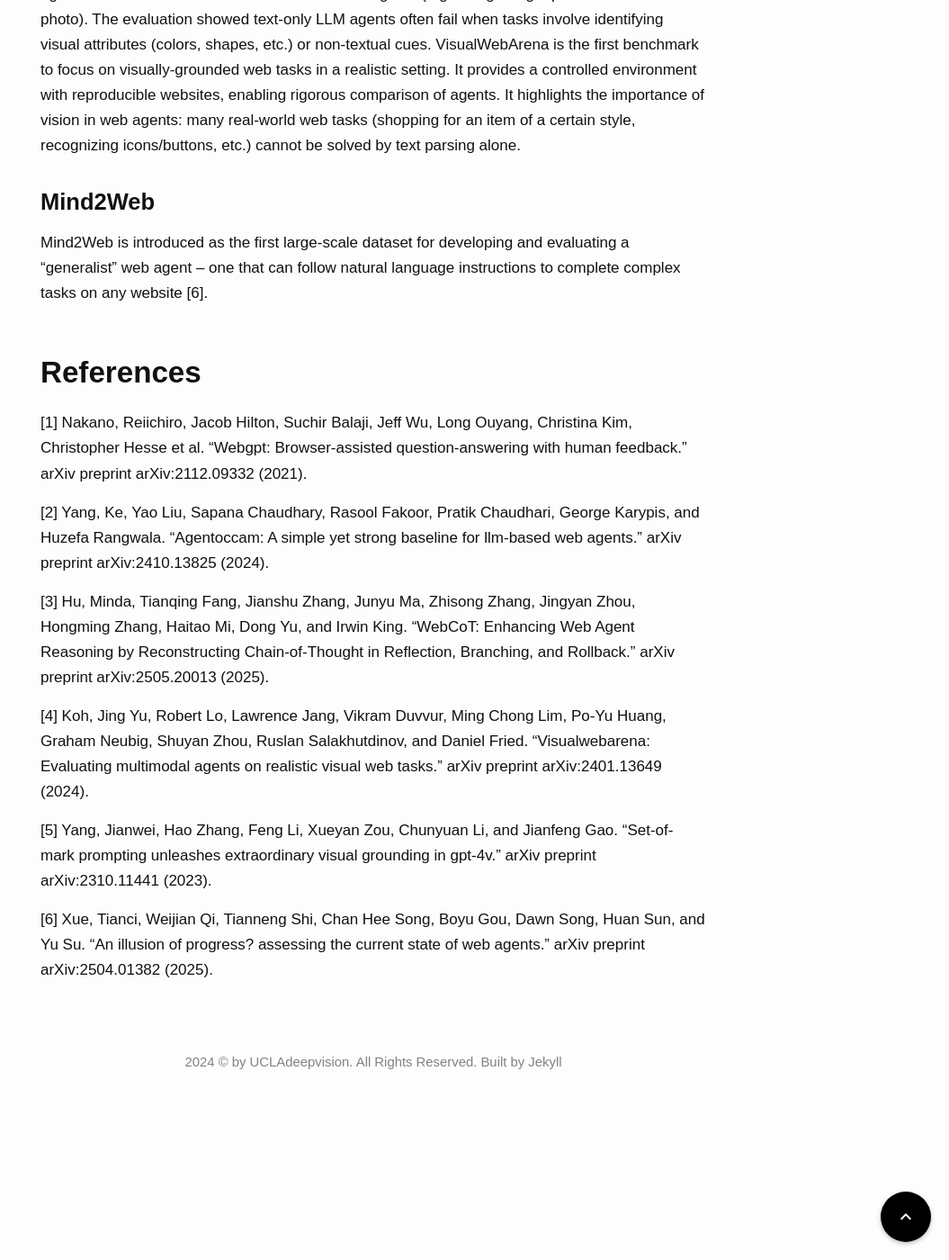
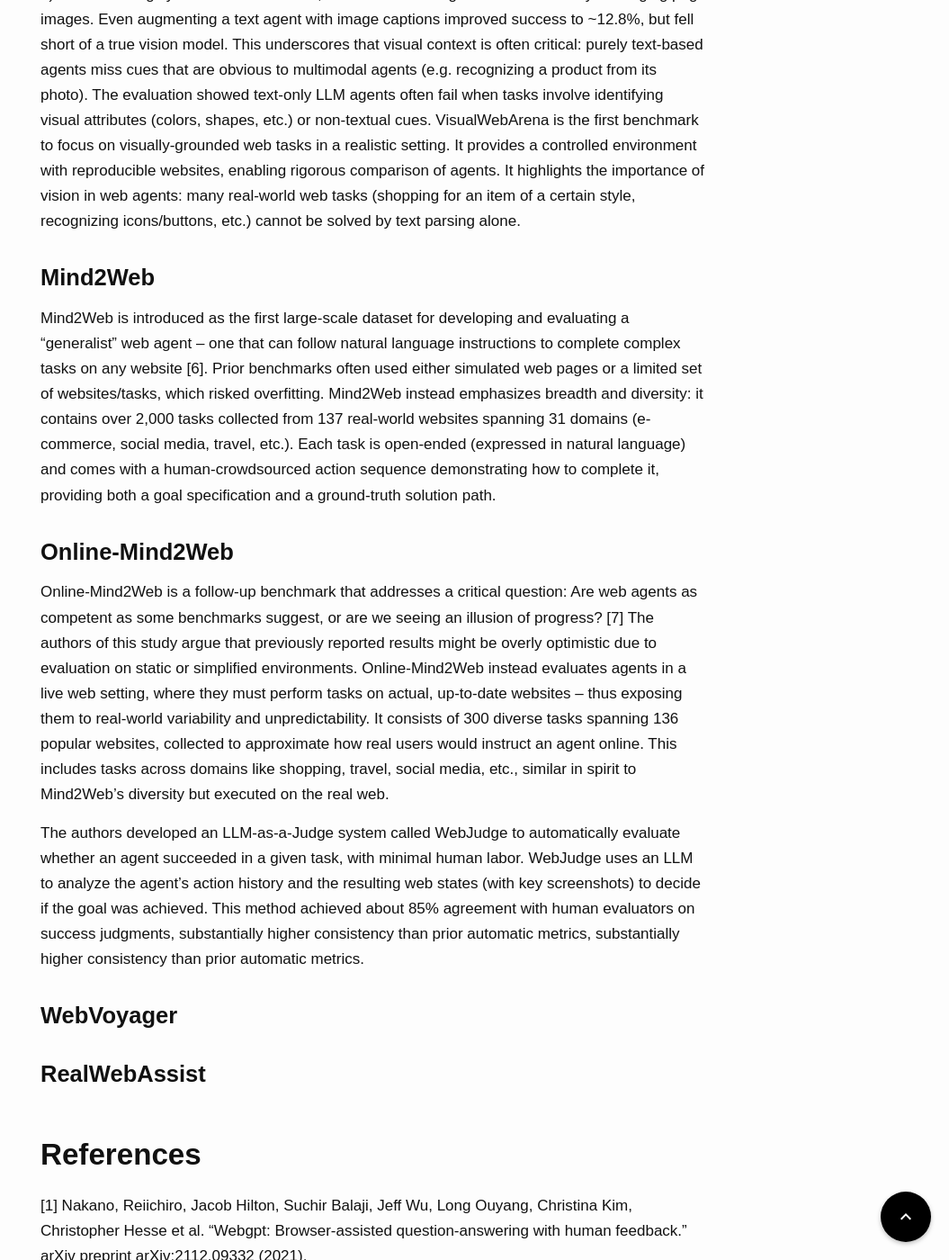
Before and after one commit to UCLAdeepvision/CS269-Projects-2025Spring, a Jekyll site: the page built from _posts/2025-06-03-student-27-WebAgent.md, in a window 1280 px wide and 1400 px high, scrolled down 3951 px. Shown: the whole window at 90% size, without its empty margins (225-1280 px from the left). Built offline with Jekyll 4.4.1, drawn with Linux system fonts in a browser that asks for light colours; some web fonts are replaced; comment, search, counter and statistics services are not loaded; some of the changed text lies outside the part shown.

Commit message:
mind2web

```diff
--- a/_posts/2025-06-03-student-27-WebAgent.md
+++ b/_posts/2025-06-03-student-27-WebAgent.md
@@ -53,8 +53,18 @@ The benchmark supports various agent types. The authors evaluated state-of-the-a
 
 ### Mind2Web
 
-Mind2Web is introduced as the first large-scale dataset for developing and evaluating a “generalist” web agent – one that can follow natural language instructions to complete complex tasks on any website [6].
+Mind2Web is introduced as the first large-scale dataset for developing and evaluating a “generalist” web agent – one that can follow natural language instructions to complete complex tasks on any website [6]. Prior benchmarks often used either simulated web pages or a limited set of websites/tasks, which risked overfitting. Mind2Web instead emphasizes breadth and diversity: it contains over 2,000 tasks collected from 137 real-world websites spanning 31 domains (e-commerce, social media, travel, etc.). Each task is open-ended (expressed in natural language) and comes with a human-crowdsourced action sequence demonstrating how to complete it, providing both a goal specification and a ground-truth solution path.
 
+### Online-Mind2Web
+
+Online-Mind2Web is a follow-up benchmark that addresses a critical question: Are web agents as competent as some benchmarks suggest, or are we seeing an illusion of progress? [7] The authors of this study argue that previously reported results might be overly optimistic due to evaluation on static or simplified environments. Online-Mind2Web instead evaluates agents in a live web setting, where they must perform tasks on actual, up-to-date websites – thus exposing them to real-world variability and unpredictability. It consists of 300 diverse tasks spanning 136 popular websites, collected to approximate how real users would instruct an agent online. This includes tasks across domains like shopping, travel, social media, etc., similar in spirit to Mind2Web’s diversity but executed on the real web.
+
+The authors developed an LLM-as-a-Judge system called WebJudge to automatically evaluate whether an agent succeeded in a given task, with minimal human labor. WebJudge uses an LLM to analyze the agent’s action history and the resulting web states (with key screenshots) to decide if the goal was achieved. This method achieved about 85% agreement with human evaluators on success judgments, substantially higher consistency than prior automatic metrics, substantially higher consistency than prior automatic metrics.
+
+
+### WebVoyager
+
+### RealWebAssist
 
 ## References
 
@@ -68,4 +78,6 @@ Mind2Web is introduced as the first large-scale dataset for developing and evalu
 
 [5] Yang, Jianwei, Hao Zhang, Feng Li, Xueyan Zou, Chunyuan Li, and Jianfeng Gao. "Set-of-mark prompting unleashes extraordinary visual grounding in gpt-4v." arXiv preprint arXiv:2310.11441 (2023).
 
-[6] Xue, Tianci, Weijian Qi, Tianneng Shi, Chan Hee Song, Boyu Gou, Dawn Song, Huan Sun, and Yu Su. "An illusion of progress? assessing the current state of web agents." arXiv preprint arXiv:2504.01382 (2025).
+[6] Deng, Xiang, Yu Gu, Boyuan Zheng, Shijie Chen, Sam Stevens, Boshi Wang, Huan Sun, and Yu Su. "Mind2web: Towards a generalist agent for the web." Advances in Neural Information Processing Systems 36 (2023): 28091-28114.
+
+[7] Xue, Tianci, Weijian Qi, Tianneng Shi, Chan Hee Song, Boyu Gou, Dawn Song, Huan Sun, and Yu Su. "An illusion of progress? assessing the current state of web agents." arXiv preprint arXiv:2504.01382 (2025).
```
Also changed, not shown: 2 other files.
